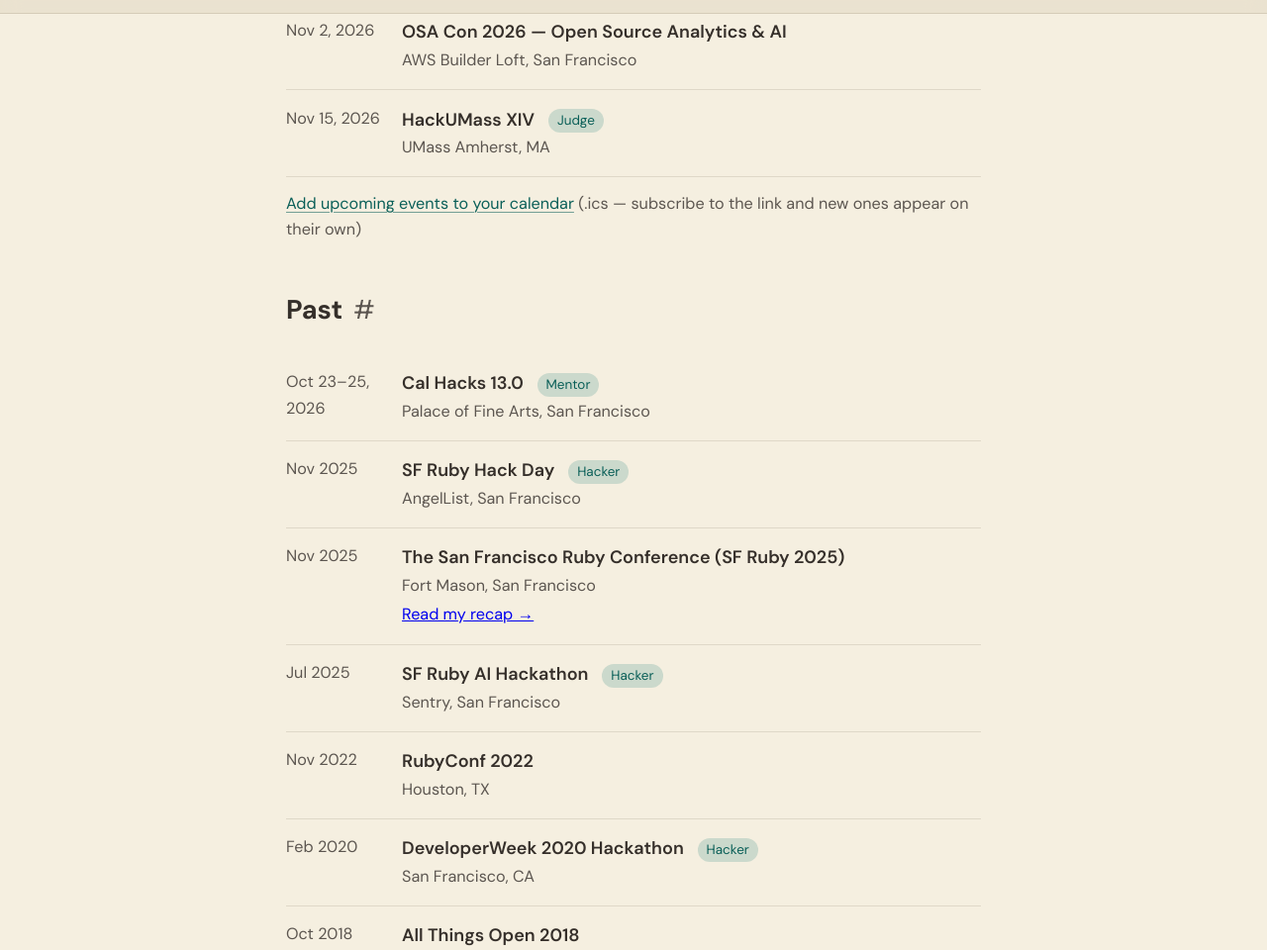
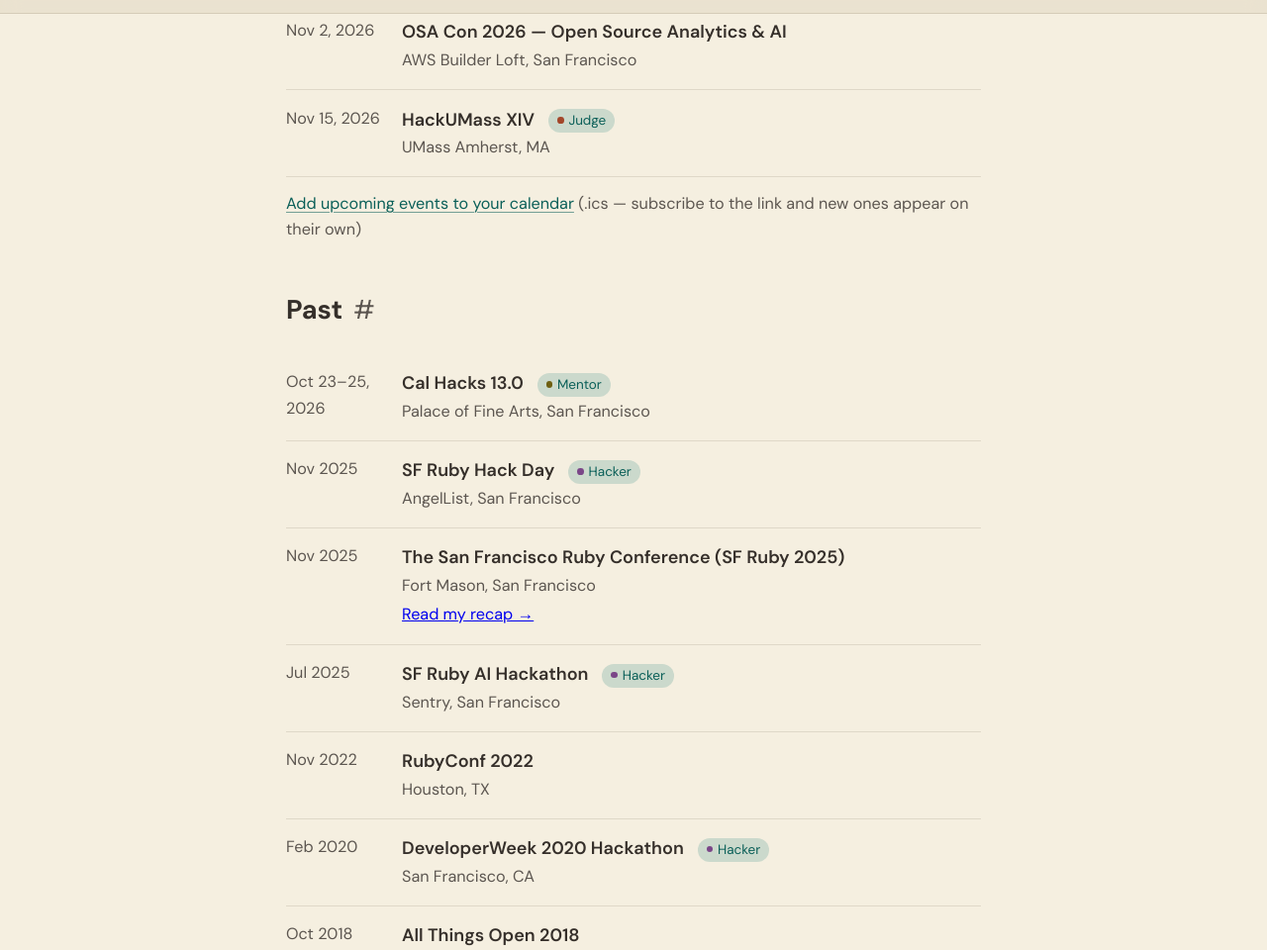
Before and after one commit to aag1091-alt/avinashgosavi.com, a Jekyll site: the page built from events.md, in a window 1280 px wide and 1400 px high, scrolled down 367 px. Shown: the part 150-1110 px from the top of the window at 99% size. Built offline with Jekyll 4.4.1, drawn with Linux system fonts in a browser that asks for light colours.

Commit message:
Design: per-role colored dot on /events role tags
Co-Authored-By: Claude <noreply@anthropic.com>

```diff
--- a/_data/changelog.yml
+++ b/_data/changelog.yml
@@ -1,5 +1,9 @@
 # Public changelog shown on /changelog and (latest 3) on the homepage.
 # Newest first. desk: Writing | Design | Engineering
+- date: 2026-10-28
+  desk: Design
+  text: On the events page, each Hacker, Judge and Mentor tag now has its own small colored dot, so the different kinds of involvement are easier to tell apart at a glance.
+  link: /events/
 - date: 2026-10-28
   desk: Writing
   text: VaultMem Part 1's retrieval benchmark table now links "MRR" to its plain-language definition in the agent memory glossary.
--- a/assets/css/style.css
+++ b/assets/css/style.css
@@ -1596,6 +1596,23 @@ h1[tabindex="-1"]:focus { outline: none; }
   background: var(--accent-soft, rgba(25,118,210,.12));
   color: var(--accent-ink, var(--accent));
   vertical-align: middle;
+}
+/* A small colored dot per role (decorative; the label text keeps accent-ink) so
+   hacker / judge / mentor rows are easy to tell apart when scanning. Hues reuse
+   the project-card set, each >= 3:1 on the pill's tint in sepia and dark. */
+.event-role { --role: var(--accent-ink, var(--accent)); }
+.event-role-hacker { --role: var(--cat-fun); }
+.event-role-judge { --role: var(--cat-agents); }
+.event-role-mentor { --role: var(--cat-tools); }
+.event-role::before {
+  content: "";
+  display: inline-block;
+  width: 0.5em;
+  height: 0.5em;
+  margin-right: 0.35em;
+  border-radius: 50%;
+  background: var(--role);
+  vertical-align: 0.08em;
 }
 /* "Happening now" tag on upcoming events whose dates include today (JS in events.md) */
 .event-live:not([hidden]) {
```
